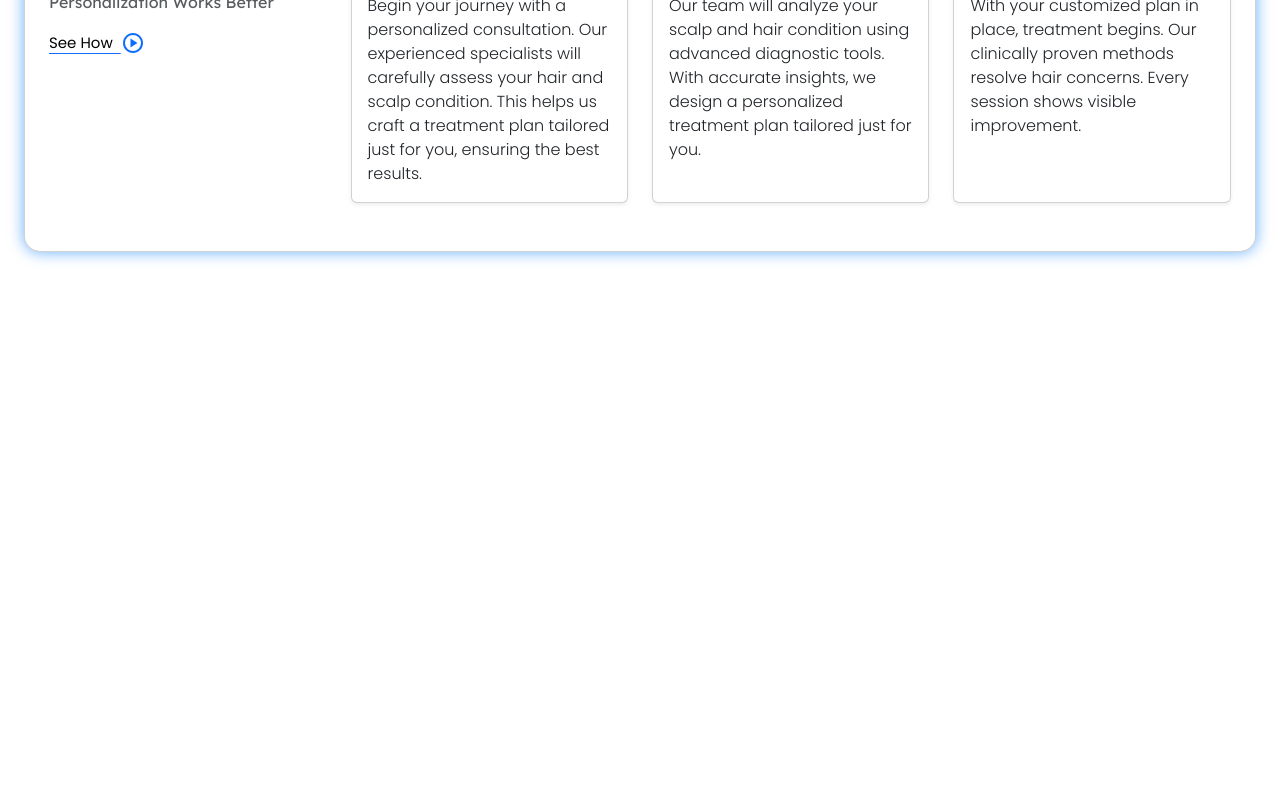
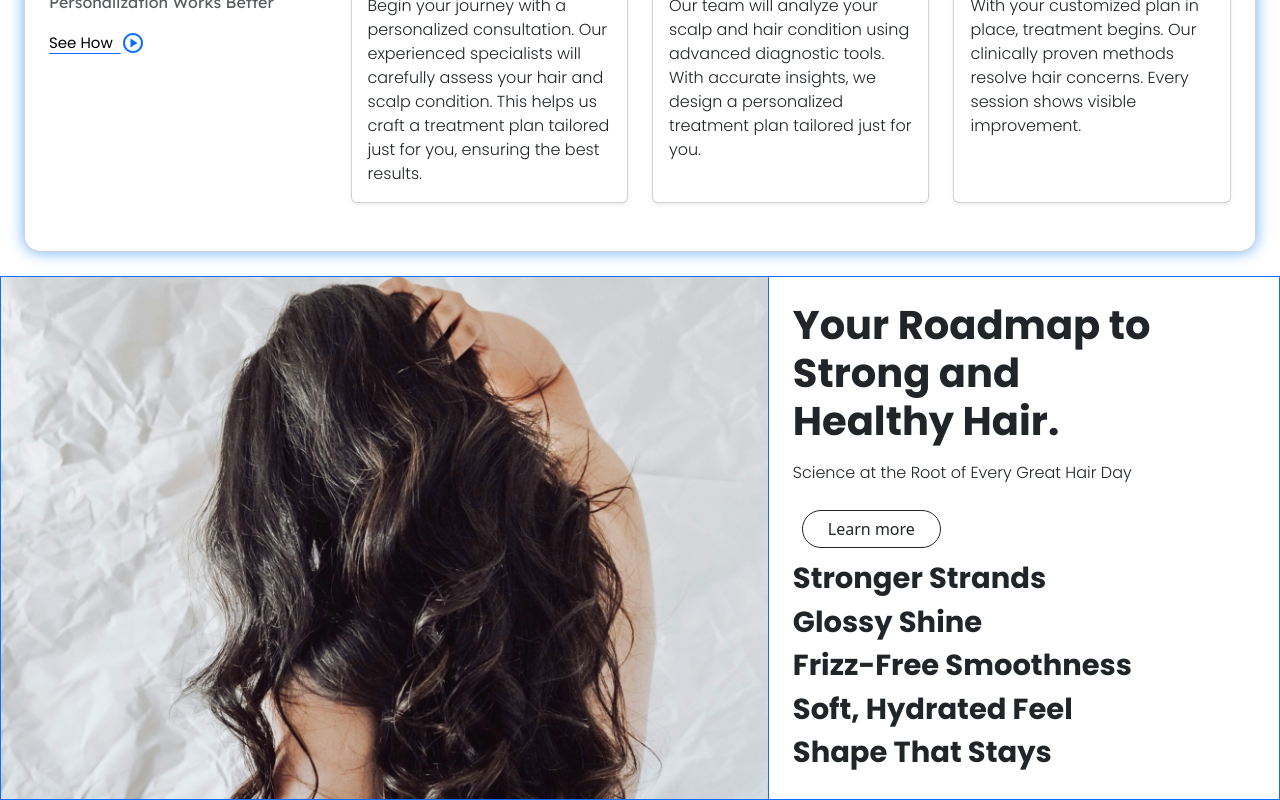
Before and after one commit to Iamvishant01/providerenterprises, a React (Vite) app: page / in a window 1280 px wide. Shown: the part 1293-2093 px from the top of the page. Before the commit the page ends 1569 px from the top, so only its background shows below. Built offline with nearby package versions, Linux system fonts and the light colour scheme; a web font is replaced by a local one.

Commit message:
Learn more section added

```diff
--- a/src/App.css
+++ b/src/App.css
@@ -317,6 +317,28 @@
   box-shadow: 0 0 15px rgba(0, 123, 255, 0.6); /* Bootstrap primary blue glow */
   transition: all 0.3s ease-in-out;
 }
+.left-img-section {
+  flex: 0 0 60%;
+}
+
+.right-text-section {
+  flex: 0 0 40%;
+}
+.right-text-section h3{
+  font-size: 40px;
+}
+
+/* Ensuring image fills its container */
+.object-fit-cover {
+  object-fit: cover;
+  height: 100%;
+}
+.custom-button {
+  padding: 6px 14px;
+  font-size: 14px;
+  width: 30%;
+  margin: 2%;
+}
 
 @media (max-width: 768px) {
   .landing-body {
--- a/src/App.jsx
+++ b/src/App.jsx
@@ -2,6 +2,7 @@ import './App.css'
 import Features from './Components/features'
 import Guide from './Components/Guide'
 import Landing from './Components/Landing'
+import Learnmore from './Components/Learnmore'
 import Navbar from './Components/Navbar'
 
 function App() {
@@ -12,6 +13,7 @@ function App() {
     <Landing/>
     <Features/>
     <Guide/>
+    <Learnmore/>
     </>
   )
 }
--- a/src/Components/Landing.jsx
+++ b/src/Components/Landing.jsx
@@ -20,7 +20,7 @@ export default function Landing() {
           2x Volume. <br /> 2x Strength.
         </h2>
         <br />
-        <h3 className='lexend-deca' style={{ fontSize: "24px" }} data-aos="fade-right">
+        <h3 className='lexend-deca' style={{ fontSize: "22px" }} data-aos="fade-right">
           For Confidence that begins at the <br />Scalp.
         </h3>
         <br />
--- /dev/null
+++ b/src/Components/Learnmore.jsx
@@ -0,0 +1,39 @@
+import React from "react";
+import "bootstrap/dist/css/bootstrap.min.css";
+import hairImage from "./resources/learn-more.jpg"; // replace with actual image path
+
+const Learnmore = () => {
+  return (
+    <div className="d-flex flex-column flex-md-row border border-primary w-100 m-0 p-0" style={{ borderColor: "#0D6EFD" }} >
+      {/* Left Side - Image */}
+      <div className="left-img-section w-100 w-md-60">
+        <img
+          src={hairImage}
+          alt="Hair"
+          className="img-fluid w-100 h-100 object-fit-cover"
+        />
+      </div>
+
+      {/* Right Side - Text */}
+      <div className="right-text-section w-100 w-md-40 p-4 border-start border-primary d-flex flex-column justify-content-center" style={{ borderColor: "#0D6EFD" }}>
+        <h3 className="poppins-bold" >
+          Your Roadmap to <br /> Strong and <br /> Healthy Hair
+          <span className="text-dark">.</span>
+        </h3>
+        <p className="mt-2 text-dark poppins-light">Science at the Root of Every Great Hair Day</p>
+        <button className="btn btn-outline-dark custom-button rounded-5">
+            Learn more
+        </button>
+        <div className="poppins-bold" style={{fontSize:"29px"}}>
+          <p className="fw-bold m-0">Stronger Strands</p>
+          <p className="fw-bold m-0">Glossy Shine</p>
+          <p className="fw-bold m-0">Frizz-Free Smoothness</p>
+          <p className="fw-bold m-0">Soft, Hydrated Feel</p>
+          <p className="fw-bold m-0">Shape That Stays</p>
+        </div>
+      </div>
+    </div>
+  );
+};
+
+export default Learnmore;
```
Also changed, not shown: src/Components/resources/learn-more.jpg (added).
